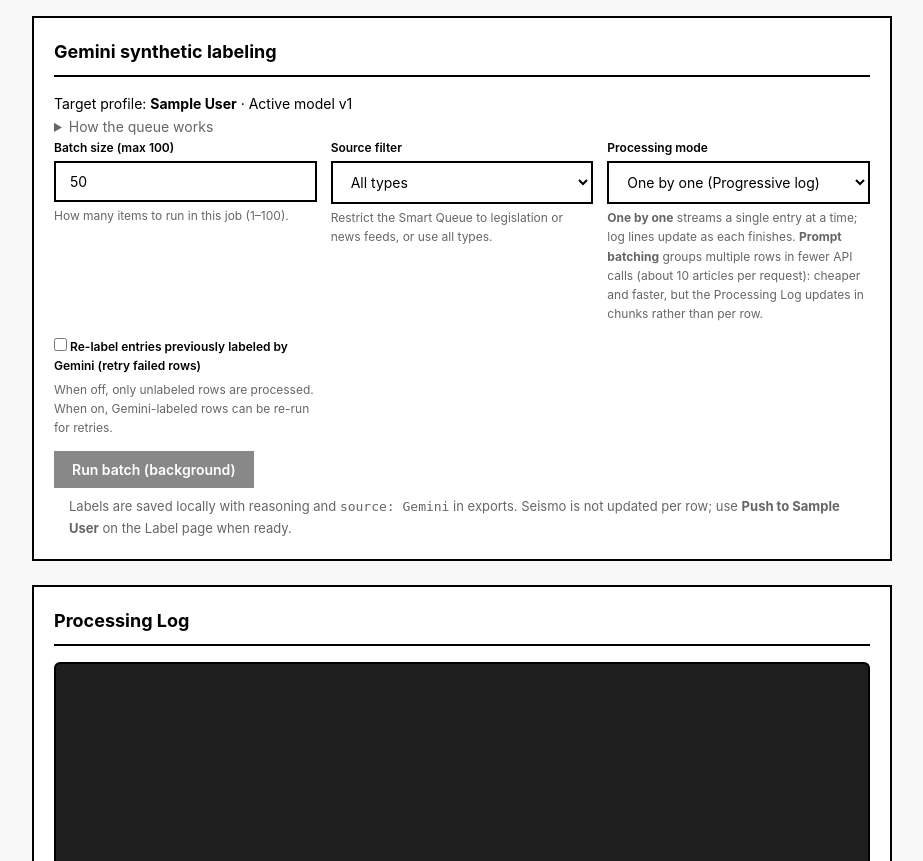
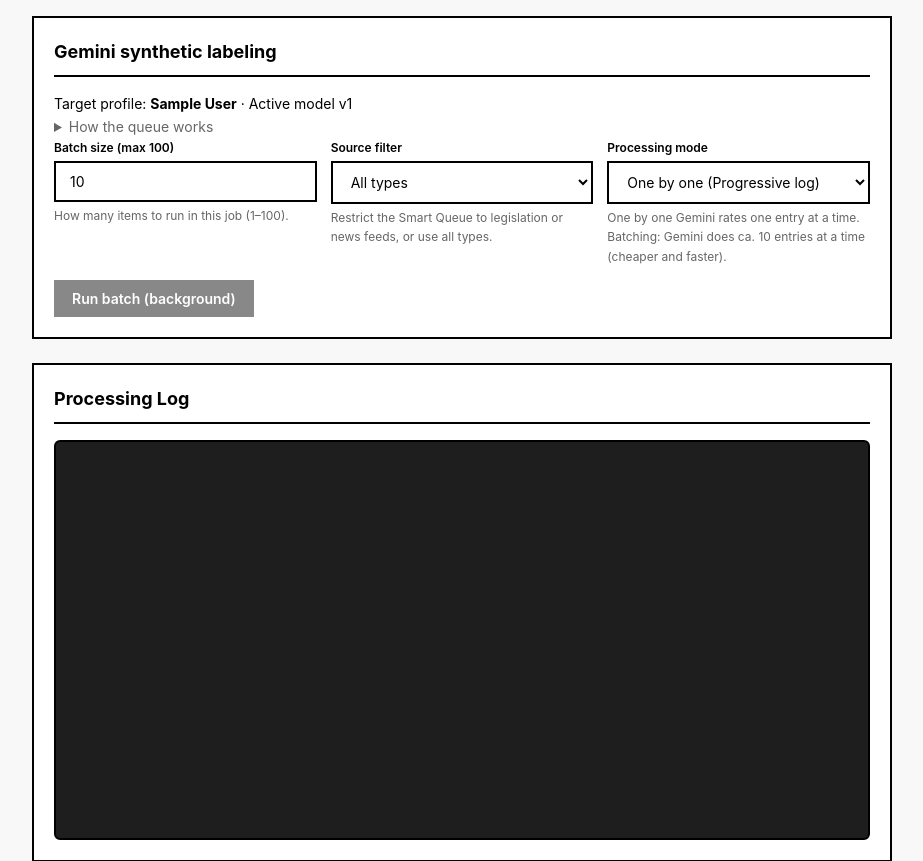
Before and after one commit to hektopascal2026/magnitu-v3, a FastAPI app: a page that uses templates/gemini.html in a window 1280 px wide. Shown: the part 84-945 px from the top of the page, without its empty margins (178-1101 px from the left). Run offline with FastAPI, Linux system fonts and the light colour scheme; tables that the repository leaves empty hold one stand-in row (values such as "Sample post").

Commit message:
ui: simplify Gemini page — batch default 10, drop re-label hint clutter
Made-with: Cursor

```diff
--- a/main.py
+++ b/main.py
@@ -659,15 +659,9 @@ async def gemini_page(request: Request, slug: str):
     else:
         ctx["target_model_title"] = profile.get("display_name", slug)
     ctx["gemini_queue_help"] = (
-        "Batches use the same Smart Queue as Label, prioritising **uncertain** and **new** "
-        "rows, then conflict/diverse picks to reach your limit. Unlabeled entries only, unless "
-        "you check re-label for rows previously labeled by Gemini (retry failures)."
+        "Batches use the same Smart Queue as Label, prioritising uncertain and new rows, "
+        "then conflict/diverse picks to reach your limit. Only unlabeled entries are processed."
     )
-    paths = pipeline.get_active_model_paths(profile_id)
-    ctx["active_model_paths"] = paths
-    ctx["active_model_basename"] = ""
-    if paths and paths.get("model_path"):
-        ctx["active_model_basename"] = Path(paths["model_path"]).name
 
     # Ensure persona is available (already in _base_context, but let's be explicit)
     if not ctx.get("gemini_persona"):
@@ -707,13 +701,13 @@ async def gemini_batch_start(slug: str, request: Request):
         body = await request.json()
     except Exception:
         body = {}
-    raw_limit = body.get("limit", 50)
+    raw_limit = body.get("limit", 10)
     try:
         batch_limit = int(raw_limit)
     except (TypeError, ValueError):
-        batch_limit = 50
+        batch_limit = 10
     batch_limit = max(1, min(batch_limit, 100))
-    replace_gemini = bool(body.get("replace_gemini", False))
+    replace_gemini = False
     source = str(body.get("source", "all")).strip().lower()
     entry_type = None
     if source == "lex":
--- a/templates/gemini.html
+++ b/templates/gemini.html
@@ -13,11 +13,6 @@
                 · <em>No trained model yet</em> (batch still runs; Smart Queue falls back to newest unlabeled)
             {% endif %}
         </p>
-        {% if active_model_basename %}
-        <p class="section-subtitle">
-            Loaded classifier: <code>{{ active_model_basename }}</code> (same paths the Label queue uses for scoring).
-        </p>
-        {% endif %}
         <details>
             <summary style="cursor:pointer; color:#666;">How the queue works</summary>
             <p class="form-help">{{ gemini_queue_help }}</p>
@@ -27,7 +22,7 @@
             <div class="settings-grid">
                 <div class="form-group">
                     <label>Batch size (max 100)</label>
-                    <input type="number" id="geminiLimit" min="1" max="100" value="50">
+                    <input type="number" id="geminiLimit" min="1" max="100" value="10">
                     <div class="form-help">How many items to run in this job (1–100).</div>
                 </div>
                 <div class="form-group">
@@ -46,24 +41,12 @@
                         <option value="batch" {% if config.gemini_mode == 'batch' %}selected{% endif %}>Prompt batching (10x faster, cheaper)</option>
                     </select>
                     <div class="form-help">
-                        <strong>One by one</strong> streams a single entry at a time; log lines update as each finishes.
-                        <strong>Prompt batching</strong> groups multiple rows in fewer API calls (about 10 articles per request): cheaper and faster, but the Processing Log updates in chunks rather than per row.
+                        One by one Gemini rates one entry at a time. Batching: Gemini does ca. 10 entries at a time (cheaper and faster).
                     </div>
-                </div>
-                <div class="form-group">
-                    <label>
-                        <input type="checkbox" id="geminiReplace" />
-                        Re-label entries previously labeled by Gemini (retry failed rows)
-                    </label>
-                    <div class="form-help">When off, only unlabeled rows are processed. When on, Gemini-labeled rows can be re-run for retries.</div>
                 </div>
             </div>
             <div class="form-actions">
                 <button type="button" class="btn btn-primary" id="geminiStartBtn">Run batch (background)</button>
-                <span style="font-size: 13px; color: #666; margin-left: 15px;">
-                    Labels are saved locally with reasoning and <code>source: Gemini</code> in exports. Seismo is not updated per row; use
-                    <strong>Push to {{ profile.display_name }}</strong> on the Label page when ready.
-                </span>
             </div>
         </div>
     </div>
@@ -218,7 +201,7 @@
             html += '<p class="form-help">' + escHtml(res.note) + '</p>';
         }
         if (res.failed && res.failed.length) {
-            html += '<h4>Failures (re-run with re-label Gemini to retry those IDs)</h4><ul class="fail-list">';
+            html += '<h4>Failures</h4><ul class="fail-list">';
             res.failed.forEach(function(f) {
                 html += '<li><code>' + escHtml(f.entry_type) + '</code> #' + escHtml(f.entry_id) +
                     ' — ' + escHtml(f.error || '') + '</li>';
@@ -252,10 +235,9 @@
 
     document.getElementById('geminiStartBtn').addEventListener('click', function() {
         var btn = this;
-        var limit = parseInt(document.getElementById('geminiLimit').value, 10) || 50;
+        var limit = parseInt(document.getElementById('geminiLimit').value, 10) || 10;
         limit = Math.max(1, Math.min(100, limit));
         var source = document.getElementById('geminiSource').value;
-        var replaceGemini = document.getElementById('geminiReplace').checked;
         var mode = document.getElementById('geminiMode').value;
 
         btn.disabled = true;
@@ -275,7 +257,6 @@
             body: JSON.stringify({
                 limit: limit,
                 source: source,
-                replace_gemini: replaceGemini,
                 mode: mode
             })
         })
```
